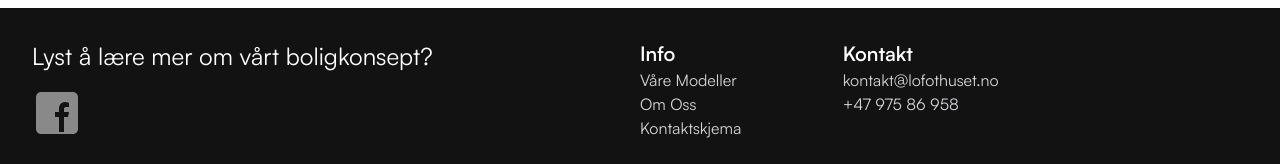
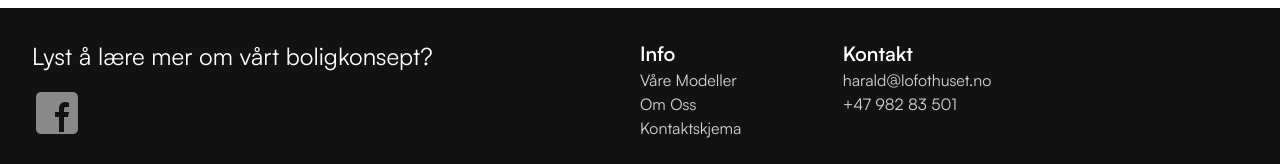
Before and after one commit to tariknh/lofothuset, a Next.js app: page / in a window 1280 px wide. Shown: the part 9304-9468 px from the top of the page. Built offline with nearby package versions, Linux system fonts and the light colour scheme.

Commit message:
Endre til harald info

```diff
--- a/components/sections/Footer.tsx
+++ b/components/sections/Footer.tsx
@@ -41,12 +41,10 @@ function Footer() {
       <div className="text-zinc-300 md:col-start-5 md:row-start-1">
         <h2 className="text-xl text-white font-semibold">Kontakt</h2>
         <h3 className="hover:underline">
-          <Link href={"mailto:kontakt@lofothuset.no"}>
-            kontakt@lofothuset.no
-          </Link>
+          <Link href={"mailto:harald@lofothuset.no"}>harald@lofothuset.no</Link>
         </h3>
         <h3 className="hover:underline">
-          <Link href={"tel:+4797586958"}>+47 975 86 958</Link>
+          <Link href={"tel:+4798283501"}>+47 982 83 501</Link>
         </h3>
       </div>
       <div className="col-span-full tracking-tighter md:row-start-3 text-6xl sm:text-8xl md:text-[8rem] lg:text-[12rem] opacity-50 font-bold text-center">
```
